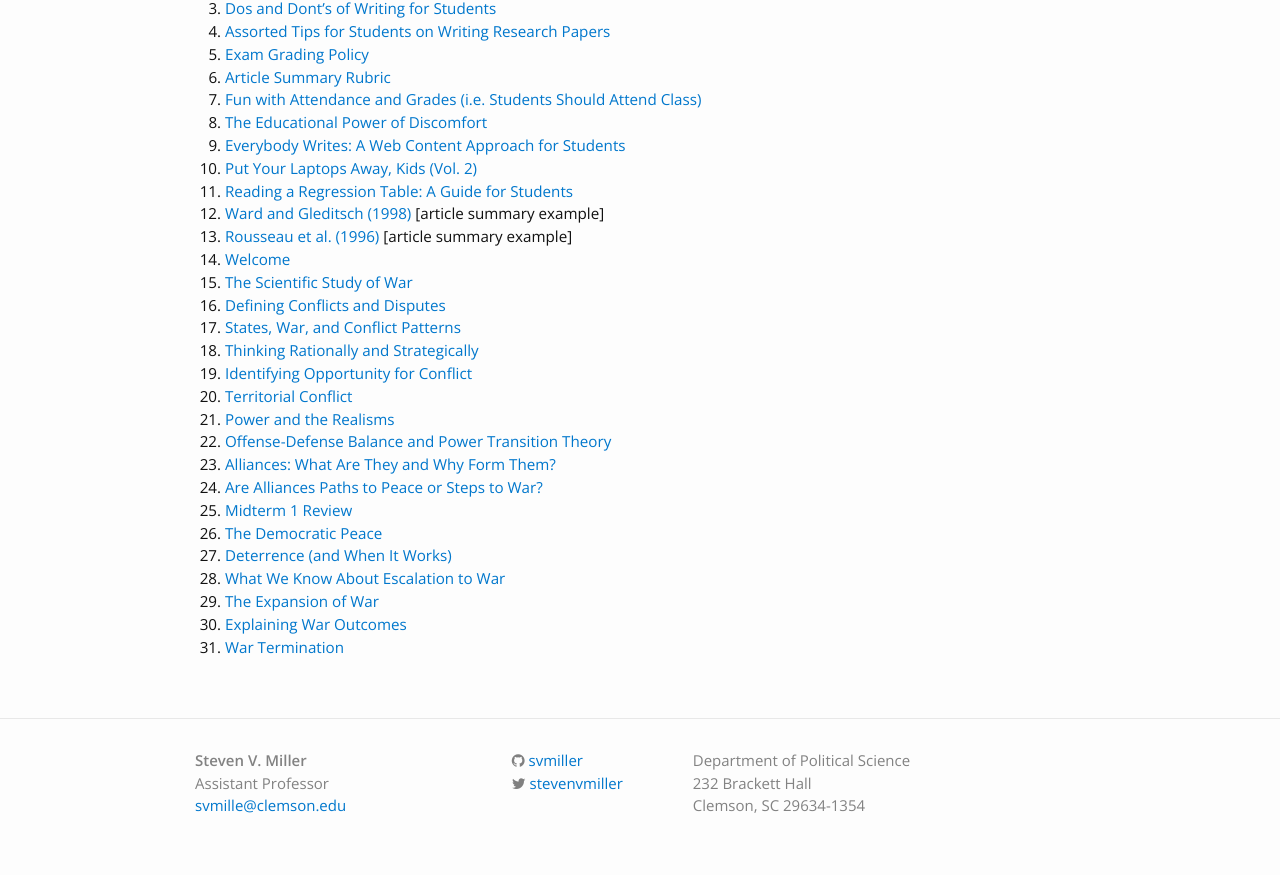
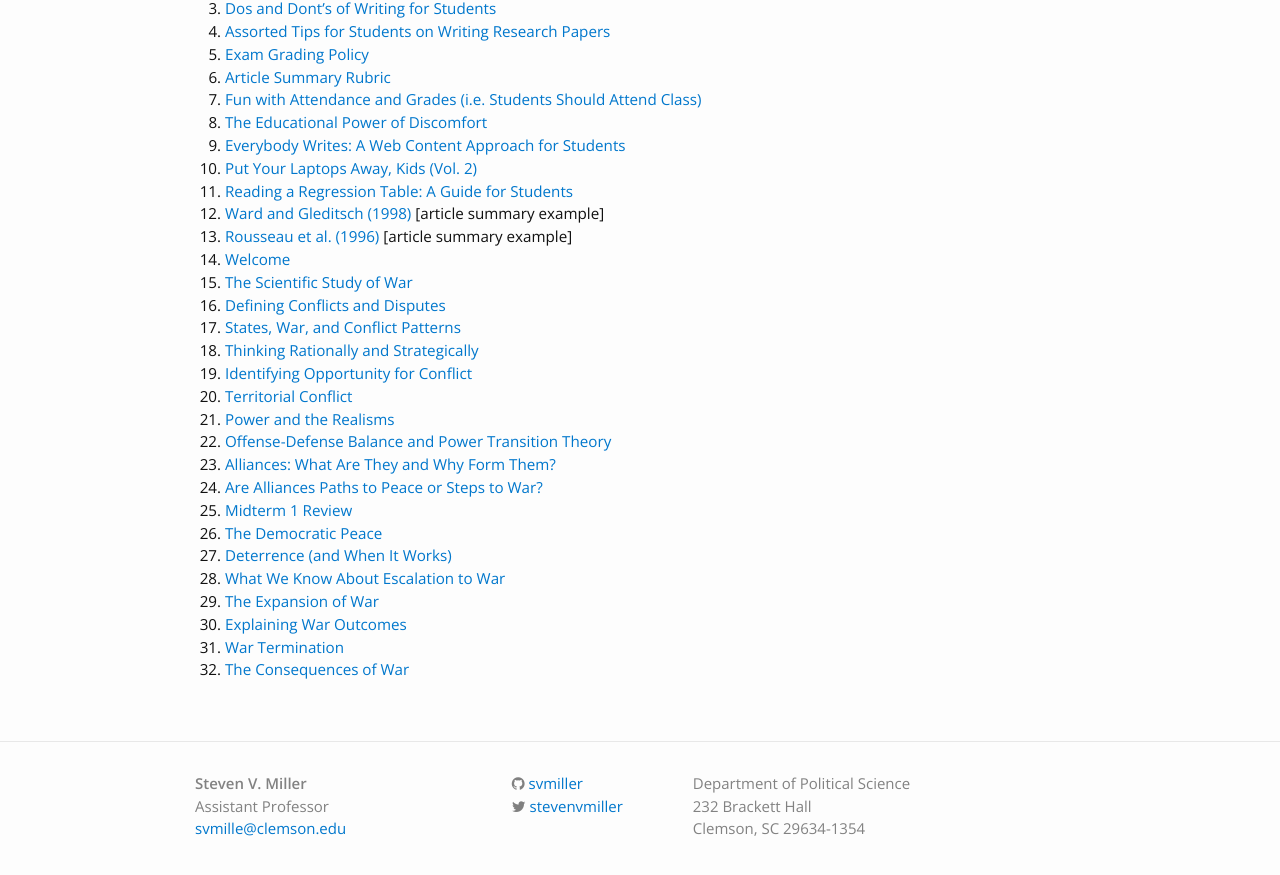
Before and after one commit to svmiller/svmiller.github.io, a Jekyll site: the page built from teaching/posc-3610.md, in a window 1280 px wide and 900 px high, scrolled down 852 px. Shown: the top 875 px of the window. Built offline with Jekyll 4.4.1, drawn with Linux system fonts in a browser that asks for light colours; nearby versions of some CDN libraries; some web fonts are replaced.

Commit message:
add 3610 lecture 11.16.2017

```diff
--- a/teaching/posc-3610.md
+++ b/teaching/posc-3610.md
@@ -42,6 +42,7 @@
 29. [The Expansion of War](https://www.dropbox.com/s/hv0wmxmua6iso4m/posc3610-lecture-war-evolution-1.pdf?dl=0)
 30. [Explaining War Outcomes](https://www.dropbox.com/s/qd5azzcbq0hlwmg/posc3610-lecture-war-evolution-2.pdf?dl=0)
 31. [War Termination](https://www.dropbox.com/s/ng9d8wiyl1zusfy/posc3610-lecture-war-termination.pdf?dl=0)
+32. [The Consequences of War](https://www.dropbox.com/s/fvrd491cn8lycr2/posc3610-lecture-war-consequences.pdf?dl=0)
 
 <!--
 3. [Dos and Dont's of Writing for Students](http://svmiller.com/blog/2015/06/dos-and-donts-of-writing-for-students/)
```
